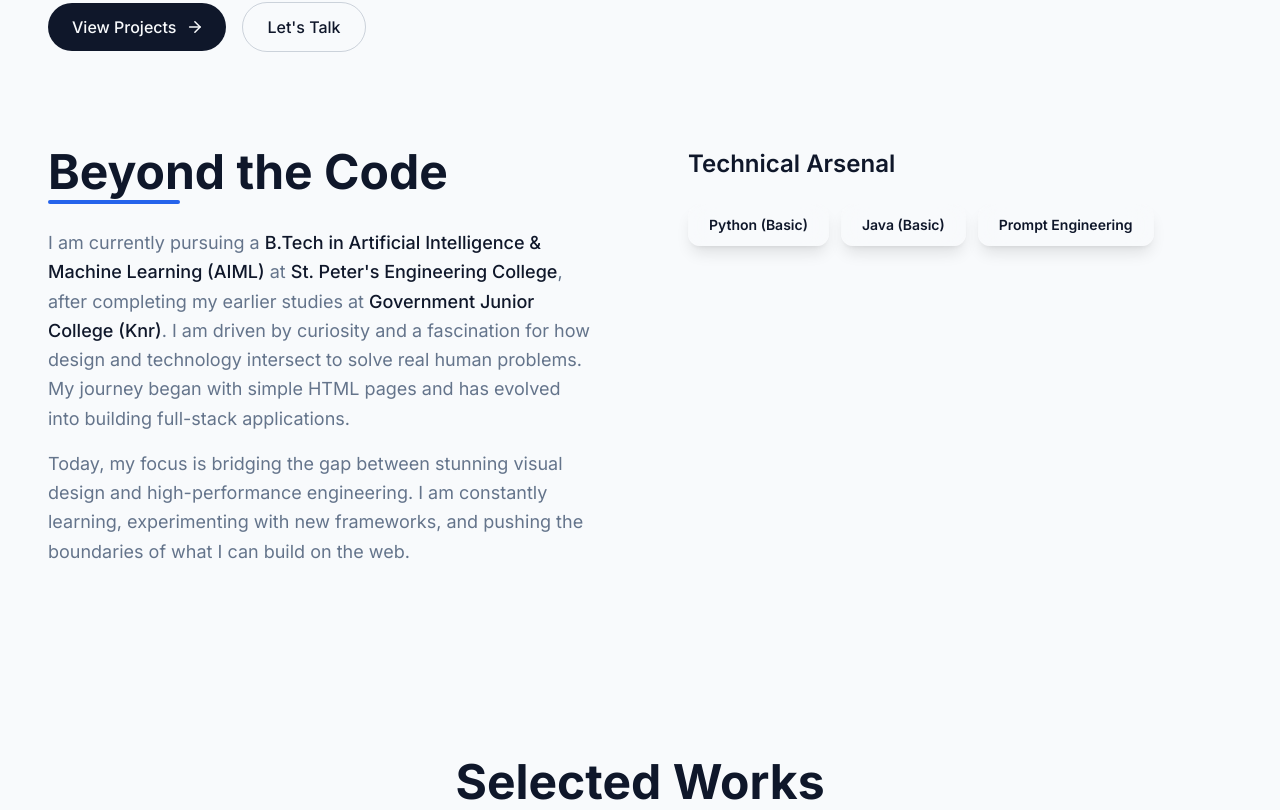
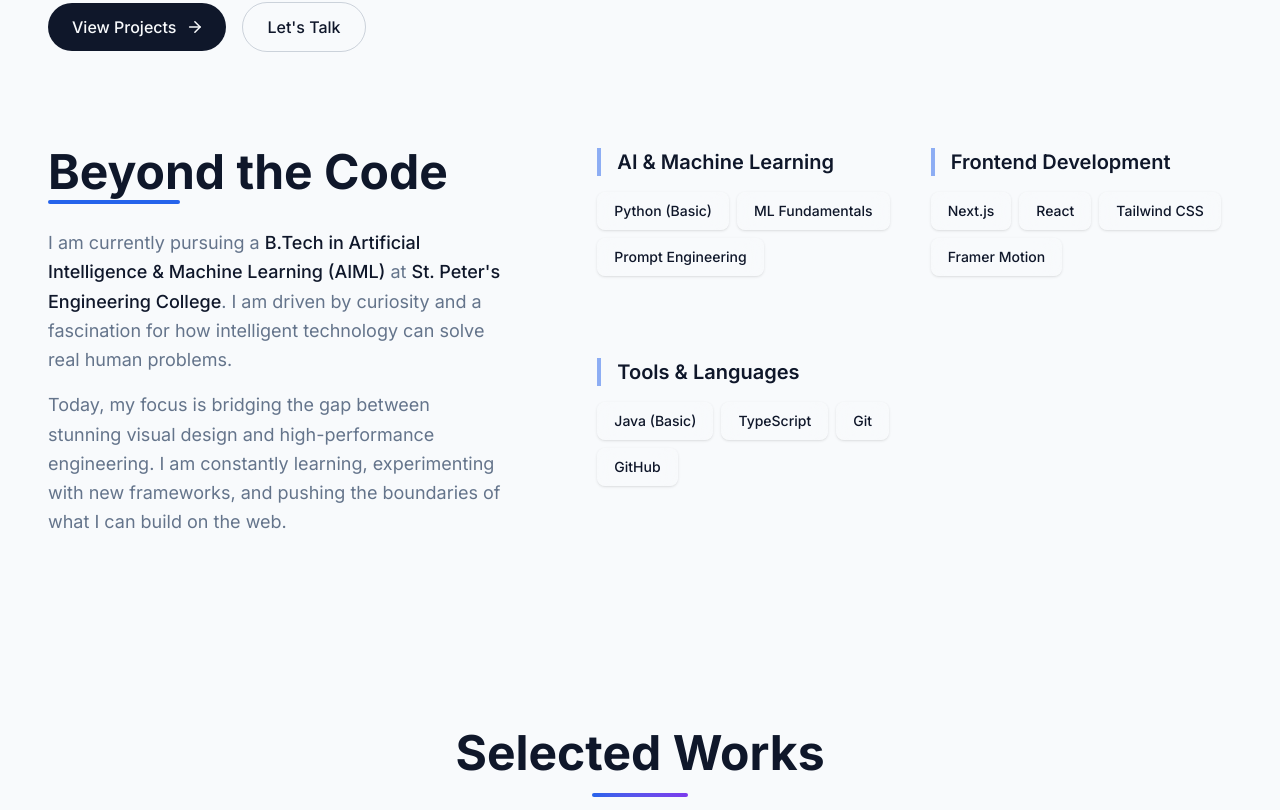
Before and after one commit to vi2219u/porfolio, a Next.js app: page / in a window 1280 px wide. Shown: the part 810-1620 px from the top of the page. Built offline with nearby package versions, Linux system fonts and the light colour scheme; a web font is replaced by a local one.

Commit message:
feat: expanded and categorized skills, refined contact section UX

```diff
--- a/src/components/sections/About.tsx
+++ b/src/components/sections/About.tsx
@@ -2,8 +2,19 @@
 
 import { motion } from "framer-motion";
 
-const skills = [
-  "Python (Basic)", "Java (Basic)", "Prompt Engineering"
+const skillCategories = [
+  {
+    title: "AI & Machine Learning",
+    skills: ["Python (Basic)", "ML Fundamentals", "Prompt Engineering"]
+  },
+  {
+    title: "Frontend Development",
+    skills: ["Next.js", "React", "Tailwind CSS", "Framer Motion"]
+  },
+  {
+    title: "Tools & Languages",
+    skills: ["Java (Basic)", "TypeScript", "Git", "GitHub"]
+  }
 ];
 
 export function About() {
@@ -29,7 +40,7 @@ export function About() {
                 transition: { staggerChildren: 0.2 }
               }
             }}
-            className="lg:w-1/2 space-y-8"
+            className="lg:w-5/12 space-y-8"
           >
             <motion.h2
               variants={{ hidden: { opacity: 0, x: -30 }, visible: { opacity: 1, x: 0 } }}
@@ -46,7 +57,7 @@ export function About() {
 
             <div className="space-y-4 text-muted-foreground text-lg leading-relaxed">
               <motion.p variants={{ hidden: { opacity: 0, y: 20 }, visible: { opacity: 1, y: 0 } }}>
-                I am currently pursuing a <strong className="text-foreground font-medium">B.Tech in Artificial Intelligence & Machine Learning (AIML)</strong> at <strong className="text-foreground font-medium">St. Peter&apos;s Engineering College</strong>, after completing my earlier studies at <strong className="text-foreground font-medium">Government Junior College (Knr)</strong>. I am driven by curiosity and a fascination for how design and technology intersect to solve real human problems. My journey began with simple HTML pages and has evolved into building full-stack applications.
+                I am currently pursuing a <strong className="text-foreground font-medium">B.Tech in Artificial Intelligence & Machine Learning (AIML)</strong> at <strong className="text-foreground font-medium">St. Peter&apos;s Engineering College</strong>. I am driven by curiosity and a fascination for how intelligent technology can solve real human problems.
               </motion.p>
               <motion.p variants={{ hidden: { opacity: 0, y: 20 }, visible: { opacity: 1, y: 0 } }}>
                 Today, my focus is bridging the gap between stunning visual design and high-performance engineering. I am constantly learning, experimenting with new frameworks, and pushing the boundaries of what I can build on the web.
@@ -54,26 +65,35 @@ export function About() {
             </div>
           </motion.div>
 
-          {/* Skills Side */}
-          <div className="lg:w-1/2">
-            <h3 className="text-2xl font-serif font-semibold text-foreground mb-6">Technical Arsenal</h3>
-            <div className="flex flex-wrap gap-3">
-              {skills.map((skill, index) => (
+          {/* Skills side - Categorized */}
+          <div className="lg:w-7/12 grid grid-cols-1 md:grid-cols-2 gap-8">
+            {skillCategories.map((category, catIndex) => (
+              <motion.div
+                key={category.title}
+                initial={{ opacity: 0, x: 30 }}
+                whileInView={{ opacity: 1, x: 0 }}
+                viewport={{ once: true }}
+                transition={{ delay: catIndex * 0.1 }}
+                className="space-y-4"
+              >
+                <h3 className="text-xl font-serif font-semibold text-foreground border-l-4 border-primary/50 pl-4">{category.title}</h3>
+                <div className="flex flex-wrap gap-2">
+                  {category.skills.map((skill, index) => (
                     <motion.div
                       key={skill}
-                  initial={{ opacity: 0, scale: 0.5 }}
+                      initial={{ opacity: 0, scale: 0.8 }}
                       whileInView={{ opacity: 1, scale: 1 }}
                       viewport={{ once: true }}
-                  transition={{ delay: index * 0.03, type: "spring", stiffness: 200, damping: 10 }}
-                  whileHover={{ scale: 1.1, rotate: -3, backgroundColor: "rgba(59, 130, 246, 0.1)" }}
-                  className="px-5 py-2.5 bg-background/50 backdrop-blur-md border border-white/10 dark:border-white/5 shadow-lg rounded-xl text-sm font-semibold text-foreground hover:border-primary/50 hover:bg-primary/10 hover:text-primary transition-all duration-300 hover:shadow-[0_0_15px_rgba(6,182,212,0.3)] cursor-default"
+                      transition={{ delay: (catIndex * 0.1) + (index * 0.05) }}
+                      whileHover={{ scale: 1.05, backgroundColor: "rgba(59, 130, 246, 0.1)" }}
+                      className="px-4 py-2 bg-background/50 backdrop-blur-md border border-white/10 dark:border-white/5 shadow-sm rounded-lg text-sm font-medium text-foreground hover:border-primary/50 hover:text-primary transition-all duration-300"
                     >
                       {skill}
                     </motion.div>
                   ))}
                 </div>
-
-
+              </motion.div>
+            ))}
           </div>
         </motion.div>
       </div>
--- a/src/components/sections/Contact.tsx
+++ b/src/components/sections/Contact.tsx
@@ -96,10 +96,18 @@ export function Contact() {
                 <Phone size={16} className="text-accent" />
                 <span className="text-sm font-medium">+91 9392593728</span>
               </div>
-              <div className="flex items-center gap-2 text-foreground/80 bg-background/50 backdrop-blur-md px-4 py-2 rounded-full border border-white/10 dark:border-white/5 shadow-sm hover:border-primary/50 transition-colors">
+              <motion.button
+                whileHover={{ scale: 1.05 }}
+                onClick={() => {
+                  navigator.clipboard.writeText("p.vidvath2005@gmail.com");
+                  alert("Email copied to clipboard!");
+                }}
+                className="flex items-center gap-2 text-foreground/80 bg-background/50 backdrop-blur-md px-4 py-2 rounded-full border border-white/10 dark:border-white/5 shadow-sm hover:border-primary/50 transition-colors"
+                title="Click to copy email"
+              >
                 <Mail size={16} className="text-primary" />
                 <span className="text-sm font-medium">p.vidvath2005@gmail.com</span>
-              </div>
+              </motion.button>
             </motion.div>
           </div>
 
```
Lines whose indentation alone changed are shown as unchanged.
